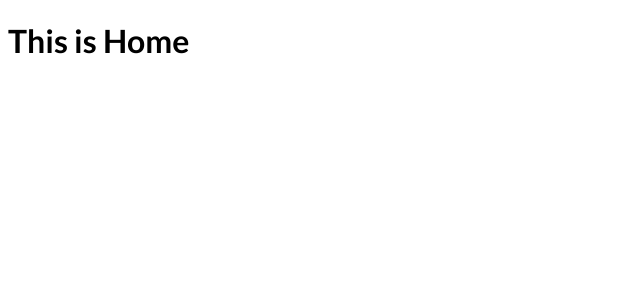
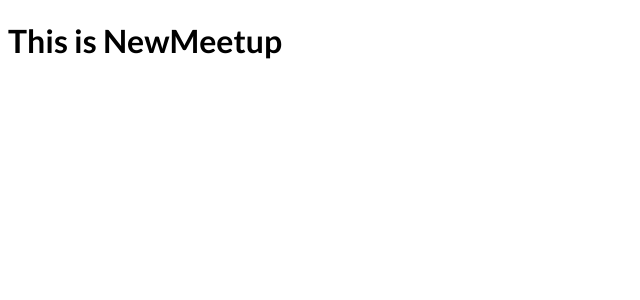
Before and after one commit to shri462/meetup-nextjs, a Next.js app: page /new-meetup in a window 1280 px wide. Shown: the top 300 px of the page, without its empty margins (0-640 px from the left). Built offline with nearby package versions, Linux system fonts and the light colour scheme.

Commit message:
my changes

```diff
--- a/pages/new-meetup/index.js
+++ b/pages/new-meetup/index.js
@@ -1,5 +1,5 @@
 function NewMeetup() {
-  return <h1>This is Home</h1>;
+  return <h1>This is NewMeetup</h1>;
 }
 
 export default NewMeetup;
```
